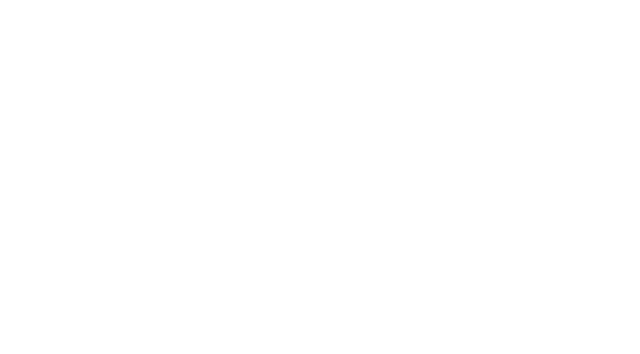
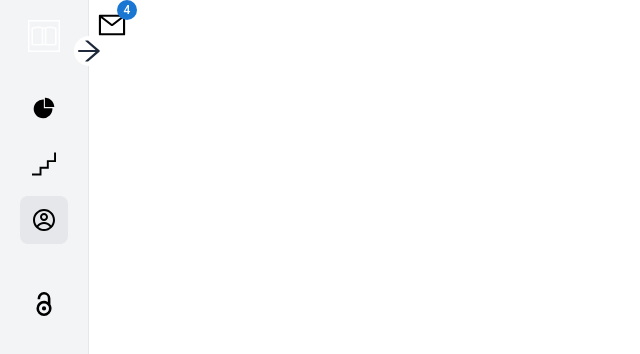
Before and after one commit to Ryanshinta/AllStudy-FrontEnd, a React (Create React App) app: page /Profile in a window 1280 px wide. Before the commit this address had no page. Shown: the top 354 px of the page, without its empty margins (0-640 px from the left). Built offline with nearby package versions, Linux system fonts and the light colour scheme.

Commit message:
start profile

```diff
--- a/package.json
+++ b/package.json
@@ -5,6 +5,7 @@
   "dependencies": {
     "@emotion/react": "^11.10.0",
     "@emotion/styled": "^11.10.0",
+    "@mui/icons-material": "^5.8.4",
     "@mui/material": "^5.9.2",
     "@testing-library/jest-dom": "^5.16.4",
     "@testing-library/react": "^13.3.0",
--- a/src/App.js
+++ b/src/App.js
@@ -4,6 +4,7 @@
 import LoginPage from './pages/Login';
 
 import DashBoard from "./pages/Dashboard";
+import Profile from "./pages/Profile";
 
 function App() {
     return (
@@ -14,6 +15,7 @@
                         <Route path="/" element={<LoginPage/>} />
                         <Route path="/signup" element={<SignupPage/>} />
                         <Route path="/app" element={<DashBoard/>} />
+                        <Route path="/Profile" element={<Profile/>} />
                     </Routes>
                 </BrowserRouter>
             </div>
--- a/src/components/Dashboard/Layout.js
+++ b/src/components/Dashboard/Layout.js
@@ -10,7 +10,7 @@
     return (
         <Background>
         <div>
-            <div className="flex flex-auto right-0">
+            <div className="flex flex-auto right-0 a">
                 <SideBar />
                 <div className="grow">
                     <TopBar/>
--- a/src/components/Dashboard/SideBar.js
+++ b/src/components/Dashboard/SideBar.js
@@ -13,7 +13,7 @@
     const Menus = [
         { title: 'Dashboard', path: '/', src: <AiFillPieChart /> },
         { title: 'Course', path: '/', src: <SiFuturelearn /> },
-        { title: 'Profile', path: '/', src: <CgProfile /> },
+        { title: 'Profile', path: '/Profile', src: <CgProfile /> },
         { title: 'Signin', path: '/', src: <SiOpenaccess />, gap: 'true' },
     ]
 
--- a/src/components/Dashboard/TopBar.js
+++ b/src/components/Dashboard/TopBar.js
@@ -1,14 +1,16 @@
-
+import {Badge} from "@mui/material";
+import {AiOutlineMail} from "react-icons/ai";
 
 
 const TopBar = () => {
     return(
         <nav className='bg-white border-gray-200 px-2 py-2.5 rounded dark:bg-gray-800'>
             <div className='container flex justify-between items-center mx-auto'>
-                <div className='flex items-center mx-auto'>
-                    <span className='text-xl font-medium whitespace-nowrap dark:text-white'>
-                        TopBar
-                    </span>
+                <div className='top-0 right-0 clear-right' >
+
+                    <Badge badgeContent={4} color="primary">
+                        <AiOutlineMail color="action" size={30}/>
+                    </Badge>
                 </div>
 
             </div>
--- a/src/components/TodoList/TodoList.js
+++ b/src/components/TodoList/TodoList.js
@@ -5,9 +5,9 @@
 const TodoList = () =>  {
     return (
         <div className="h-100 w-full flex-1 inset-y-0 left-0 justify-center bg-teal-lightest font-sans">
-            <div className="bg-white rounded shadow p-6 m-4 w-2/5 lg:w-3/4 lg:max-w-lg ">
+            <div className="bg-white rounded shadow p-6 w-2/5 lg:w-3/4 lg:max-w-lg ">
                 <div className="mb-4">
-                    <h1 className="text-grey-darkest">Todo List</h1>
+                    <h1 className="text-grey-darkest ">Todo List</h1>
                     <div className="flex mt-4">
                         <input className="shadow appearance-none border rounded w-full py-2 px-3 mr-4 text-grey-darker"
                                placeholder="Add Todo" />
@@ -20,10 +20,10 @@
                 <div>
                     <div className="flex mb-4 items-center">
                         <p className="w-full text-grey-darkest">Add another component to Tailwind Components</p>
-                        <Button variant="contained" color="success" className="bg-black" >
+                        <Button variant="contained" color="success" className="bg-black p-2 ml-4 mr-2 border-2 " >
                             Done
                         </Button>
-                        <Button variant="outlined" color="error" >
+                        <Button variant="outlined" color="error"  >
                             Remove
                         </Button>
                     </div>
--- /dev/null
+++ b/src/pages/Profile.js
@@ -0,0 +1,11 @@
+import Layout from "../components/Dashboard/Layout";
+
+export default function Profile(){
+    return(
+        <>
+            <Layout>
+
+            </Layout>
+        </>
+    )
+}
```
Also changed, not shown: 1 other file (tests, documents, lock files or other folders).
